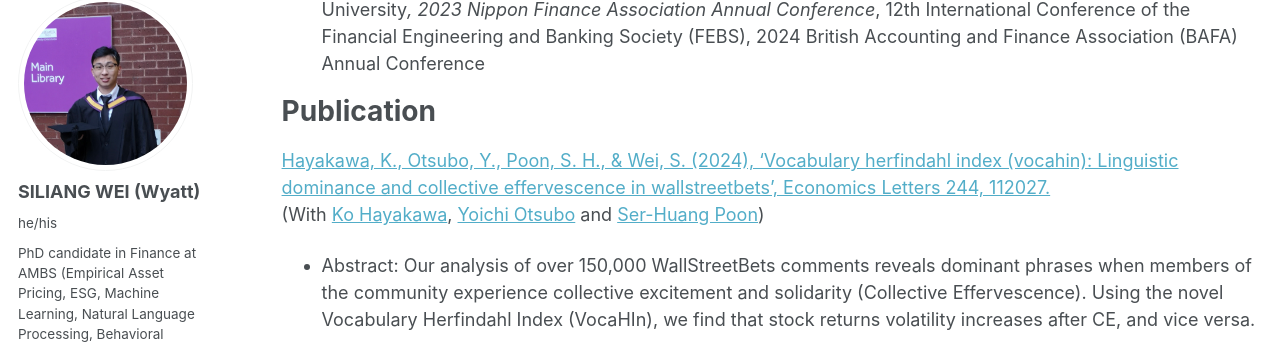
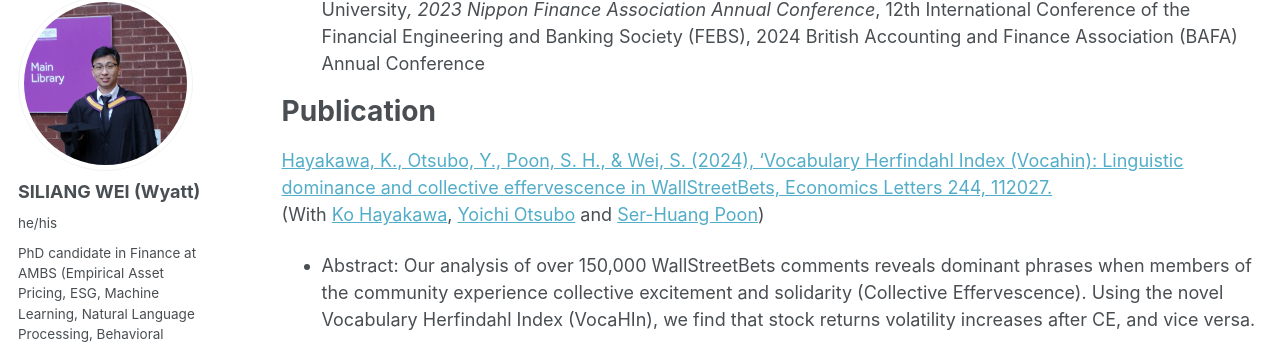
Before and after one commit to wyattswei/wyattswei.github.io, a Jekyll site: the page built from _pages/research.md, in a window 1280 px wide and 900 px high, scrolled down 396 px. Shown: the part 110-454 px from the top of the window. Built offline with Jekyll 4.4.1, drawn with Linux system fonts in a browser that asks for light colours; some web fonts are replaced.

Commit message:
Update EL paper

```diff
--- a/_pages/research.md
+++ b/_pages/research.md
@@ -35,7 +35,7 @@ and [Ser-Huang Poon](https://scholar.google.co.uk/citations?user=cSrJhbIAAAAJ))
 
 Publication
 ======
-[Hayakawa, K., Otsubo, Y., Poon, S. H., & Wei, S. (2024), ‘Vocabulary herfindahl index (vocahin): Linguistic dominance and collective effervescence in wallstreetbets’, Economics Letters 244, 112027.](https://www.sciencedirect.com/science/article/pii/S0165176524005111)
+[Hayakawa, K., Otsubo, Y., Poon, S. H., & Wei, S. (2024), ‘Vocabulary Herfindahl Index (Vocahin): Linguistic dominance and collective effervescence in WallStreetBets, Economics Letters 244, 112027.](https://www.sciencedirect.com/science/article/pii/S0165176524005111)
 (With [Ko Hayakawa](https://www.researchgate.net/profile/Ko_Hayakawa),
 [Yoichi Otsubo](https://scholar.google.com/citations?user=ravVQhcAAAAJ)
 and [Ser-Huang Poon](https://scholar.google.co.uk/citations?user=cSrJhbIAAAAJ))
```
Also changed, not shown: _pages/cv.md (+1 -1 lines), 1 other file.
